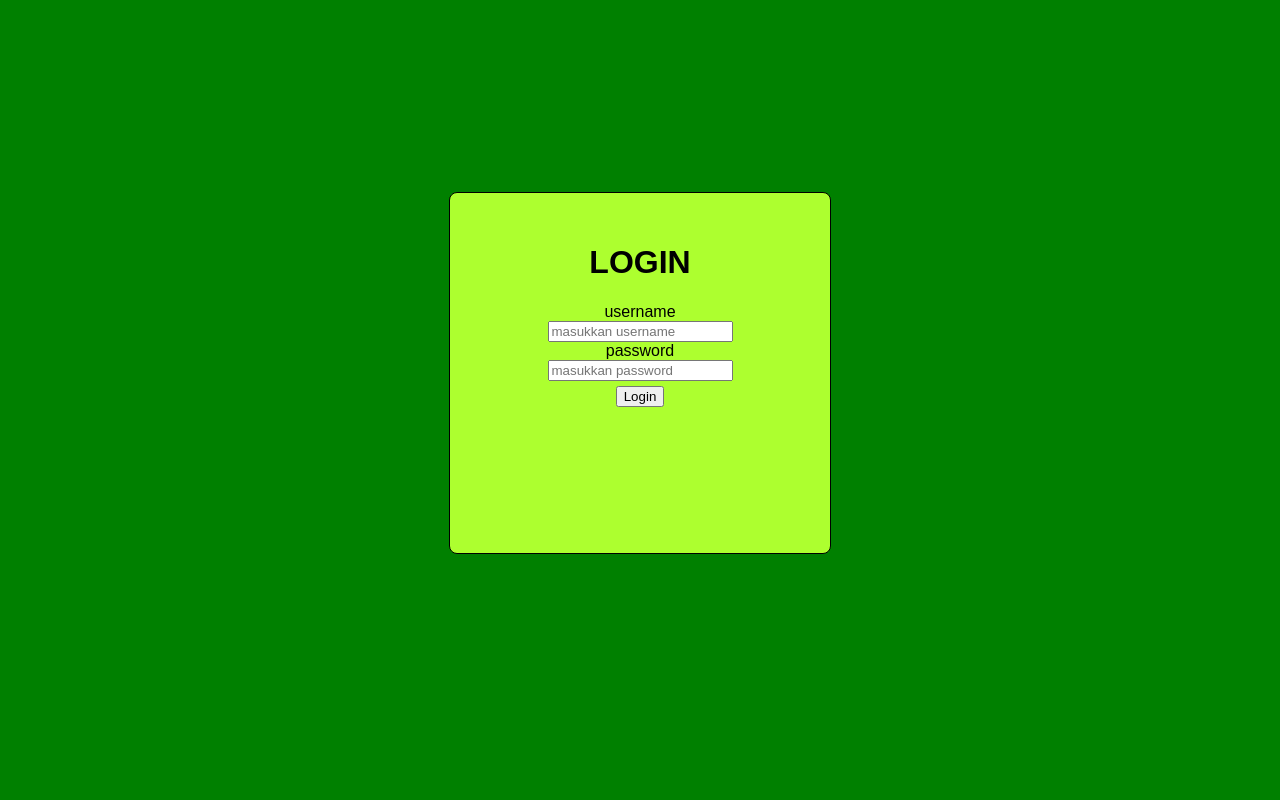
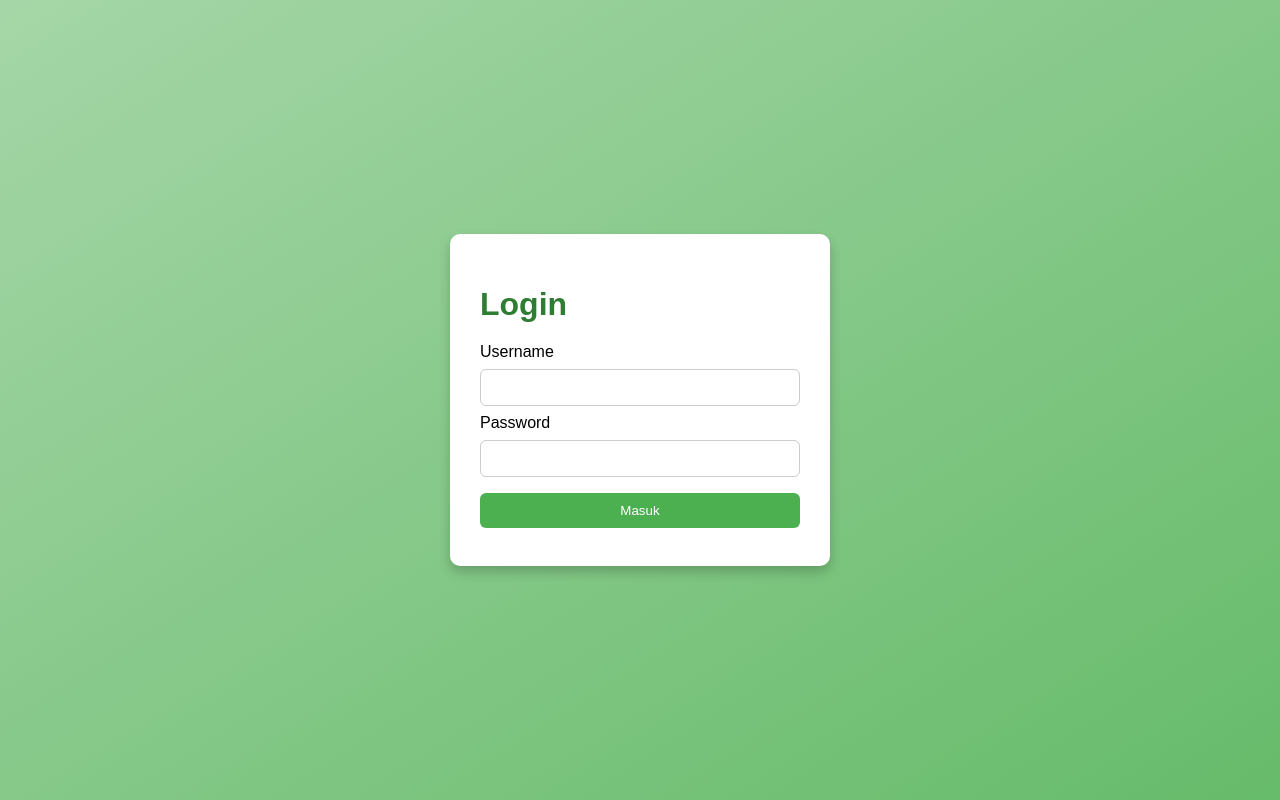
Before and after one commit to pplg-airlangga-samarinda-23/remidi-uuk-rpl-25-Geyzhakey, a PHP site: page /login.php in a window 1280 px wide. Run offline with PHP 8.4, Linux system fonts and the light colour scheme.

Commit message:
tugas selesai

```diff
--- a/index.php
+++ b/index.php
@@ -19,12 +19,12 @@ if(!isset($_SESSION['username'])) {
 </head>
 <body>
     <h1>sistem posyandu</h1>
-    <h2>Selamat datang, <?=$_SESSION['nama']?></h2>
+    <h2>Selamat datang, <?=$_SESSION['username']?></h2>
     <a href="logout.php">logout</a>
 
     <nav>
         <ul>
-            <?php if ($_SESSION['role'] == 'admin') : ?>
+            <?php if ($_SESSION['username'] == 'admin') : ?>
                 <li><a href="pengguna.php">Data pengguna</a></li>
                 <?php endif ?>
 
--- a/login.php
+++ b/login.php
@@ -1,6 +1,6 @@
 <?php
+session_start();
 require 'koneksi.php';
-session_start();
 
 $login_error = "";
 
@@ -8,17 +8,15 @@ if ($_SERVER["REQUEST_METHOD"] === "POST") {
     $username = htmlspecialchars($_POST['username']);
     $password = htmlspecialchars($_POST['password']);
 
-    // Siapkan dan eksekusi query
-    $sql = 'SELECT id, nama, username, password, role FROM pengguna WHERE username = ?';
+    $sql = 'SELECT id, username, password FROM pengguna WHERE username = ?';
     $stmt = $db->prepare($sql);
     $stmt->execute([$username]);
     $row = $stmt->fetch(PDO::FETCH_ASSOC);
 
-    if ($row && password_verify($password, $row['password'])) {
+    // LOGIN TANPA HASH
+    if ($row && $password === $row['password']) {
         $_SESSION['id'] = $row['id'];
-        $_SESSION['nama'] = $row['nama'];
         $_SESSION['username'] = $row['username'];
-        $_SESSION['role'] = $row['role'];
         header('Location: index.php');
         exit;
     } else {
@@ -28,50 +26,80 @@ if ($_SERVER["REQUEST_METHOD"] === "POST") {
 ?>
 
 <!DOCTYPE html>
-<html lang="en">
+<html lang="id">
 <head>
     <meta charset="UTF-8">
     <meta name="viewport" content="width=device-width, initial-scale=1.0">
-    <title>Document</title>
+    <title>Login Posyandu</title>
     <style>
         body {
-    background-color: green;
-    text-align: center;
+            margin: 0;
+            padding: 0;
             font-family: Arial, sans-serif;
-    margin: 0;
+            background: linear-gradient(to bottom right, #a5d6a7, #66bb6a);
+            height: 100vh;
+            display: flex;
+            justify-content: center;
+            align-items: center;
         }
 
         .card {
-    background-color: greenyellow;
-    border: 1px solid black;
-    border-radius: 8px;
-    margin-top: 15%;
-    margin-left: 0%;
-    display: inline-block;
-    box-shadow: 0 4px 8px rgba(0,0,0,0,0.1);
-    padding: 30px 40px;
-    flex-direction: column;
-    width: 300px;
-    height: 300px;
+            background-color: #ffffff;
+            border-radius: 10px;
+            padding: 30px;
+            box-shadow: 0 6px 12px rgba(0, 0, 0, 0.2);
+            width: 320px;
+        }
 
+        h1 {
+            margin-bottom: 20px;
+            color: #2e7d32;
+        }
+
+        input[type="text"],
+        input[type="password"],
+        button {
+            width: 100%;
+            padding: 10px;
+            margin: 8px 0;
+            border: 1px solid #ccc;
+            border-radius: 6px;
+            box-sizing: border-box;
+        }
+
+        button {
+            background-color: #4caf50;
+            color: white;
+            border: none;
+            cursor: pointer;
+        }
+
+        button:hover {
+            background-color: #388e3c;
+        }
+
+        .error-message {
+            color: red;
+            margin-top: 10px;
         }
     </style>
 </head>
 <body>
     <div class="card">
-    <h1><strong>LOGIN</strong></h1>
-        <div class="container">
-            <form action="" method="POST">
-                <label>username</label> <br>
-                <input type="text" name="username" id="username" placeholder="masukkan username" required><br>
-                <label>password</label> <br>
-                <input type="password" name="password" id="password" placeholder="masukkan password" style="margin-bottom: 5px;" required> <br>
-                <button type="submit">Login</button>
-                <?php if ($login_error != ""): ?>
-                    <p style="color: red; text-align:center;"><?= $login_error ?></p>
-                <?php endif ?>
+        <h1>Login</h1>
+        <form method="POST">
+            <label for="username">Username</label>
+            <input type="text" name="username" id="username" required>
+
+            <label for="password">Password</label>
+            <input type="password" name="password" id="password" required>
+
+            <button type="submit">Masuk</button>
+
+            <?php if (!empty($login_error)): ?>
+                <div class="error-message"><?= htmlspecialchars($login_error) ?></div>
+            <?php endif; ?>
         </form>
-        </div>
     </div>
 </body>
 </html>
--- a/pengguna.php
+++ b/pengguna.php
@@ -1,8 +1,8 @@
 <?php
 require 'koneksi.php';
 
-$sql = "SELECT * FROM kader";
-$row = $db->prepare("SELECT * FROM `kader`");
+$sql = "SELECT * FROM pengguna";
+$row = $db->prepare("SELECT * FROM `pengguna`");
 $row->execute();
 
 ?>
```
Also changed, not shown: bayi.php (+64 -5 lines), catat.php (+8 -8 lines). Lines whose indentation alone changed are shown as unchanged.
